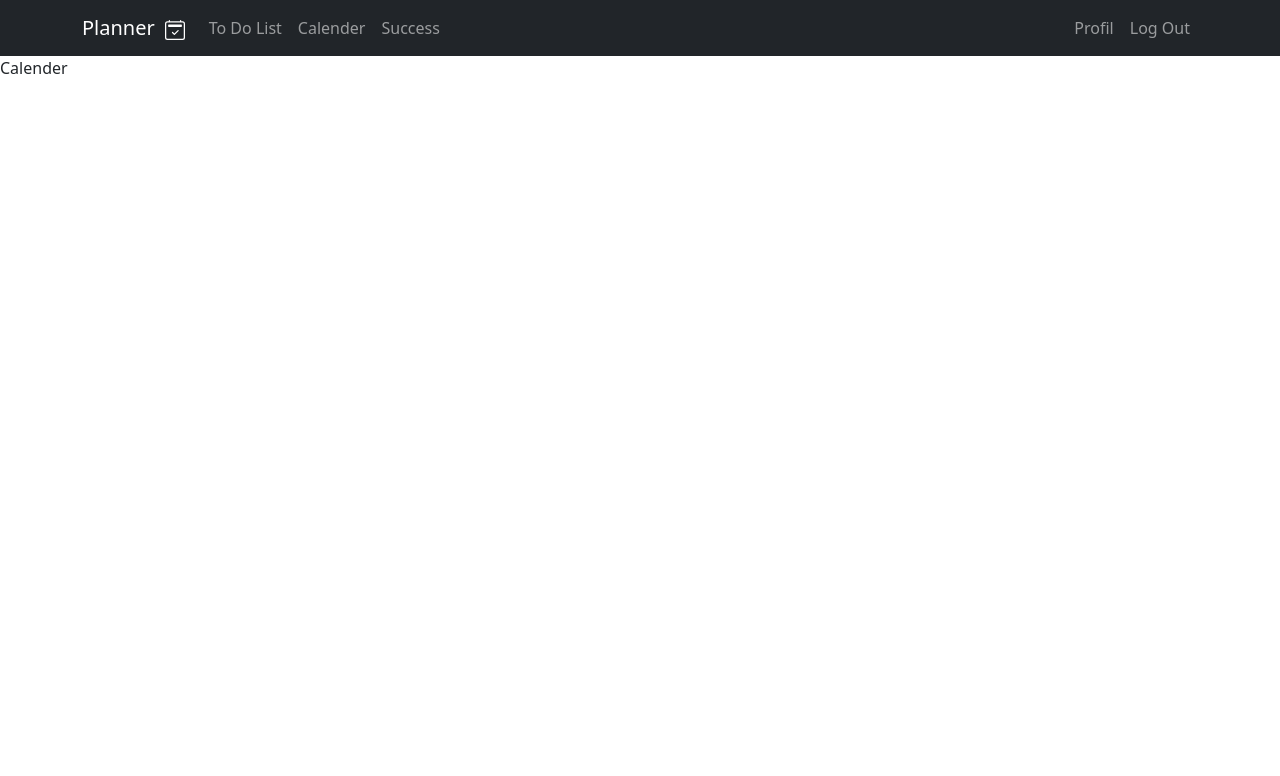
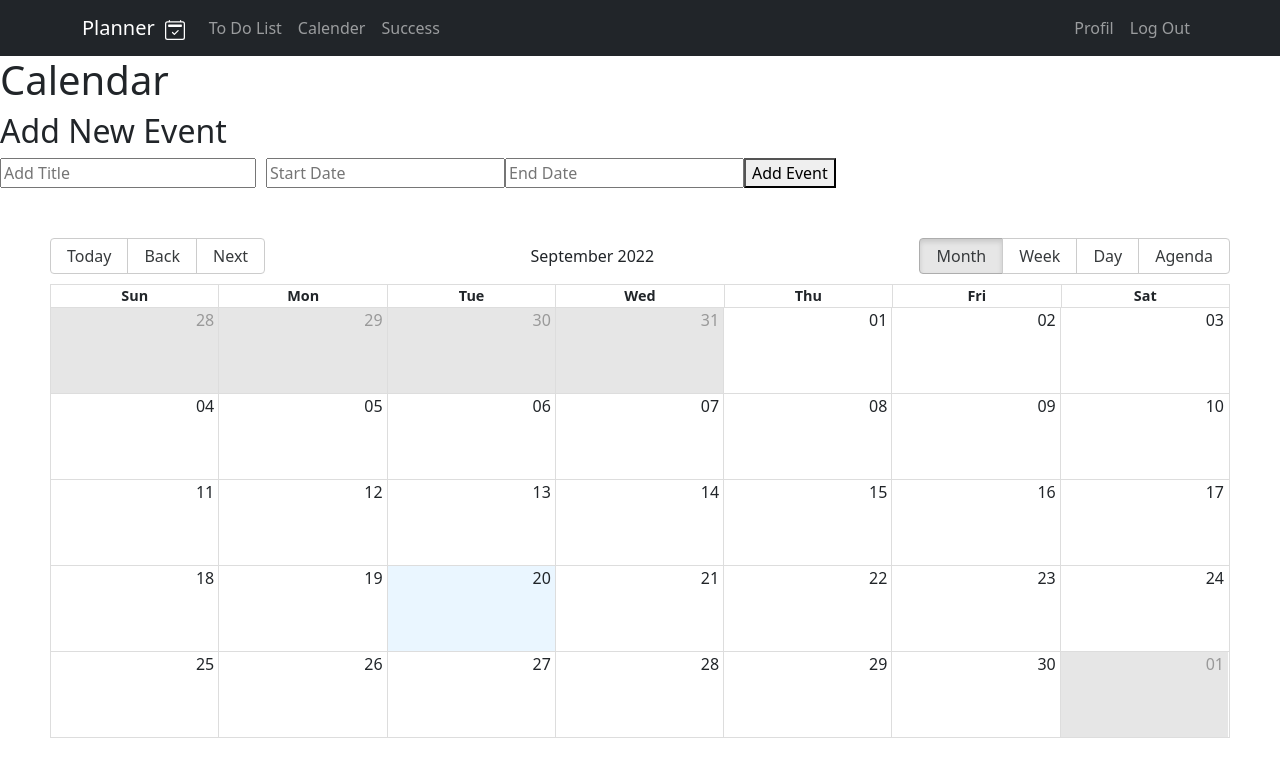
Before and after one commit to ceydaulubas/planner, a React (Create React App) app: page /Calender in a window 1280 px wide. Shown: the top 776 px of the page. Built offline with nearby package versions, Linux system fonts and the light colour scheme; the HTML template or start-up script is replaced by a standard one.

Commit message:
created calender, and started to design of todolist page

```diff
--- a/package.json
+++ b/package.json
@@ -9,12 +9,15 @@
     "axios": "^0.27.2",
     "bootstrap": "^5.2.1",
     "concurrently": "^7.5.0",
+    "date-fns": "^2.29.3",
     "dotenv": "^16.0.2",
     "env-cmd": "^10.1.0",
     "express": "^4.18.2",
     "react": "^18.2.0",
+    "react-big-calendar": "^1.5.0",
     "react-bootstrap": "^2.5.0",
     "react-bootstrap-icons": "^1.8.4",
+    "react-datepicker": "^4.8.0",
     "react-dom": "^18.2.0",
     "react-router-dom": "^6.4.0",
     "react-scripts": "5.0.1",
--- a/src/App.js
+++ b/src/App.js
@@ -14,11 +14,11 @@ function App() {
       <NavBar />
       <BrowserRouter>
         <Routes>
-          {/* <Route path='/' element={<Home />}></Route> */}
-          <Route path='/' element={<Register />}></Route>
+          <Route path='/' element={<Home />}></Route>
+          <Route path='Profil' element={<Register />}></Route>
           <Route path='ToDoList' element={<ToDolist />}></Route>
           <Route path='Calender' element={<Calender />}></Route>
-          <Route path='Profil' element={<Profil />}></Route>
+          {/* <Route path='Profil' element={<Profil />}></Route> */}
           <Route path='Success' element={<Success />}></Route>
           <Route path='EditTodaList' element={<EditList />}></Route>
         </Routes>
--- a/src/components/API/WeatherApi.js
+++ b/src/components/API/WeatherApi.js
@@ -42,6 +42,9 @@ const WeatherApi = () => {
       {isLoadingWeatherApi && (
         <div>
           <Spinner animation='border' />
+          <p>
+            <b>Please give allowance to this site to access your location to see the air forecast</b>{' '}
+          </p>
           <p>{datum}</p>
           <p>{month}</p>
           <p>{year}</p>
--- a/src/components/Register/Register.js
+++ b/src/components/Register/Register.js
@@ -69,15 +69,8 @@ const Register = () => {
       <BackgroundBox clicked={click}>
         <Form className='signin' onSubmit={handleLogInFormSubmit}>
           <Title>Sign In</Title>
-          <Input type='email' name='email' id='emailId' placeholder='Email' value={signupState.email} onChange={handleLogInInputChange} />
-          <Input
-            type='password'
-            name='password'
-            id='passwordId'
-            placeholder='Password'
-            value={signupState.password}
-            onChange={handleLogInInputChange}
-          />
+          <Input type='email' name='email' placeholder='Email' value={loginState.email} onChange={handleLogInInputChange} />
+          <Input type='password' name='password' placeholder='Password' value={loginState.password} onChange={handleLogInInputChange} />
           <Button>Sign In</Button>
         </Form>
 
--- a/src/components/ToDoList/AddToDoListForm.js
+++ b/src/components/ToDoList/AddToDoListForm.js
@@ -1,5 +1,5 @@
 import React, { useState } from 'react';
-import { v4 as uuidv4 } from 'uuid';
+import { FormBox, FormAddButton } from '../../styles/ToDoListStyle';
 
 const initialState = {
   task: '',
@@ -23,19 +23,19 @@ const AddToDoListForm = ({ addNewToDo }) => {
     setFormState(initialState);
   };
   return (
-    <div>
+    <FormBox>
       <form onSubmit={handleFormSubmission}>
         <input type='text' name='task' value={formState.task} placeholder='Add To Do' onChange={inputChangeHandler} />
 
-        <select name='importancy' placeholder='Select the Importancy' value={formState.importancy} onChange={inputChangeHandler}>
+        <select name='importancy' value={formState.importancy} onChange={inputChangeHandler}>
           <option> Pick the Importancy Level</option>
           <option value='High Importancy'>High Importancy</option>
           <option value='Middle Importancy'>Middle Importancy</option>
           <option value='Low Importancy'>Low Importancy</option>
         </select>
-        <button>Add</button>
+        <FormAddButton>Add</FormAddButton>
       </form>
-    </div>
+    </FormBox>
   );
 };
 
--- a/src/index.css
+++ b/src/index.css
@@ -1,13 +1,11 @@
 body {
   margin: 0;
-  font-family: -apple-system, BlinkMacSystemFont, 'Segoe UI', 'Roboto', 'Oxygen',
-    'Ubuntu', 'Cantarell', 'Fira Sans', 'Droid Sans', 'Helvetica Neue',
+  font-family: -apple-system, BlinkMacSystemFont, 'Segoe UI', 'Roboto', 'Oxygen', 'Ubuntu', 'Cantarell', 'Fira Sans', 'Droid Sans', 'Helvetica Neue',
     sans-serif;
   -webkit-font-smoothing: antialiased;
   -moz-osx-font-smoothing: grayscale;
 }
 
 code {
-  font-family: source-code-pro, Menlo, Monaco, Consolas, 'Courier New',
-    monospace;
+  font-family: source-code-pro, Menlo, Monaco, Consolas, 'Courier New', monospace;
 }
--- a/src/pages/Calender.js
+++ b/src/pages/Calender.js
@@ -1,7 +1,96 @@
-import React from 'react';
+import React, { useState } from 'react';
+import { Calendar, dateFnsLocalizer } from 'react-big-calendar';
+import format from 'date-fns/format';
+import getDay from 'date-fns/getDay';
+import parse from 'date-fns/parse';
+import startOfWeek from 'date-fns/startOfWeek';
+import DatePicker from 'react-datepicker';
+import 'react-big-calendar/lib/css/react-big-calendar.css';
+import 'react-datepicker/dist/react-datepicker.css';
+
+const locales = {
+  'en-US': require('date-fns/locale/en-US'),
+};
+const localizer = dateFnsLocalizer({
+  format,
+  parse,
+  startOfWeek,
+  getDay,
+  locales,
+});
+
+const events = [
+  {
+    title: 'Big Meeting',
+    allDay: true,
+    start: new Date(2021, 6, 0),
+    end: new Date(2021, 6, 0),
+  },
+  {
+    title: 'Vacation',
+    start: new Date(2021, 6, 7),
+    end: new Date(2021, 6, 10),
+  },
+  {
+    title: 'Conference',
+    start: new Date(2021, 6, 20),
+    end: new Date(2021, 6, 23),
+  },
+];
 
 const Calender = () => {
-  return <div>Calender</div>;
+  const [newEvent, setNewEvent] = useState({ title: '', start: '', end: '' });
+  const [allEvents, setAllEvents] = useState(events);
+
+  function handleAddEvent() {
+    for (let i = 0; i < allEvents.length; i++) {
+      const d1 = new Date(allEvents[i].start);
+      const d2 = new Date(newEvent.start);
+      const d3 = new Date(allEvents[i].end);
+      const d4 = new Date(newEvent.end);
+      /*
+          console.log(d1 <= d2);
+          console.log(d2 <= d3);
+          console.log(d1 <= d4);
+          console.log(d4 <= d3);
+            */
+
+      if ((d1 <= d2 && d2 <= d3) || (d1 <= d4 && d4 <= d3)) {
+        alert('CLASH');
+        break;
+      }
+    }
+
+    setAllEvents([...allEvents, newEvent]);
+  }
+
+  return (
+    <div>
+      {' '}
+      <h1>Calendar</h1>
+      <h2>Add New Event</h2>
+      <div>
+        <input
+          type='text'
+          placeholder='Add Title'
+          style={{ width: '20%', marginRight: '10px' }}
+          value={newEvent.title}
+          onChange={(e) => setNewEvent({ ...newEvent, title: e.target.value })}
+        />
+        <DatePicker
+          placeholderText='Start Date'
+          style={{ marginRight: '10px' }}
+          selected={newEvent.start}
+          onChange={(start) => setNewEvent({ ...newEvent, start })}
+        />
+        <DatePicker placeholderText='End Date' selected={newEvent.end} onChange={(end) => setNewEvent({ ...newEvent, end })} />
+        <button stlye={{ marginTop: '10px' }} onClick={handleAddEvent}>
+          Add Event
+        </button>
+      </div>
+      <Calendar localizer={localizer} events={allEvents} startAccessor='start' endAccessor='end' style={{ height: 500, margin: '50px' }} />
+    </div>
+  );
 };
 
 export default Calender;
--- a/src/pages/ToDoList.js
+++ b/src/pages/ToDoList.js
@@ -4,6 +4,9 @@ import AddToDoListForm from '../components/ToDoList/AddToDoListForm';
 import ToDoListCard from '../components/ToDoList/ToDoListCard';
 // import DeletePopup from '../components/Common/DeletePopup';
 // import { Button, Modal } from 'react-bootstrap';
+import styled from 'styled-components';
+
+import { BackgroundBox, Title } from '../styles/ToDoListStyle';
 
 const ToDolist = () => {
   const [toDoListState, setToDoListState] = useState([]);
@@ -29,9 +32,9 @@ const ToDolist = () => {
   };
 
   return (
-    <div>
+    <BackgroundBox>
+      <Title>What's the plan for compliting task today?</Title>
       <AddToDoListForm addNewToDo={addToDoListHandler} />
-      <h5>What's the plan for compliting task today?</h5>
       {toDoListState.map((toDoListItem, index) => (
         <div>
           <ToDoListCard
@@ -42,7 +45,7 @@ const ToDolist = () => {
           />
         </div>
       ))}
-    </div>
+    </BackgroundBox>
   );
 };
 
--- a/src/services/authService.js
+++ b/src/services/authService.js
@@ -16,8 +16,9 @@ class AuthService {
   };
 
   // Method to use in our Login component
-  login = async (name, password) => {
-    return this.service.post('/login', { name, password }).then((response) => response.data);
+  login = async (email, password) => {
+    console.log('login');
+    return this.service.post('/login', { email, password }).then((response) => response.data);
   };
 }
 
--- /dev/null
+++ b/src/styles/ToDoListStyle.js
@@ -0,0 +1,38 @@
+import styled from 'styled-components';
+
+export const BackgroundBox = styled.div`
+  background-color: rgb(230, 230, 250);
+  height: 70vh;
+  width: 70%;
+  margin: 5rem auto;
+  border-radius: 20px;
+  border: 1px solid #9370db;
+  font-family: 'Segoe UI', Tahoma, Geneva, Verdana, sans-serif;
+`;
+
+export const Title = styled.h4`
+  margin: 2rem;
+  text-align: center;
+`;
+
+export const FormBox = styled.div`
+  text-align: center;
+  width: 50%;
+  height: 40px;
+  margin: auto;
+  display: flex;
+  justify-content: center;
+  align-items: center;
+`;
+
+export const FormAddButton = styled.button`
+  background-color: #9370db;
+  padding: 0.5em 3em;
+  border: 1px solid #8b008b;
+  margin: 1em;
+  /* box-sizing: border-box; */
+  text-transform: uppercase;
+  text-align: center;
+  /* transition: all 0.15s; */
+  border-radius: 10px;
+`;
```
Also changed, not shown: 1 other file (tests, documents, lock files or other folders).
